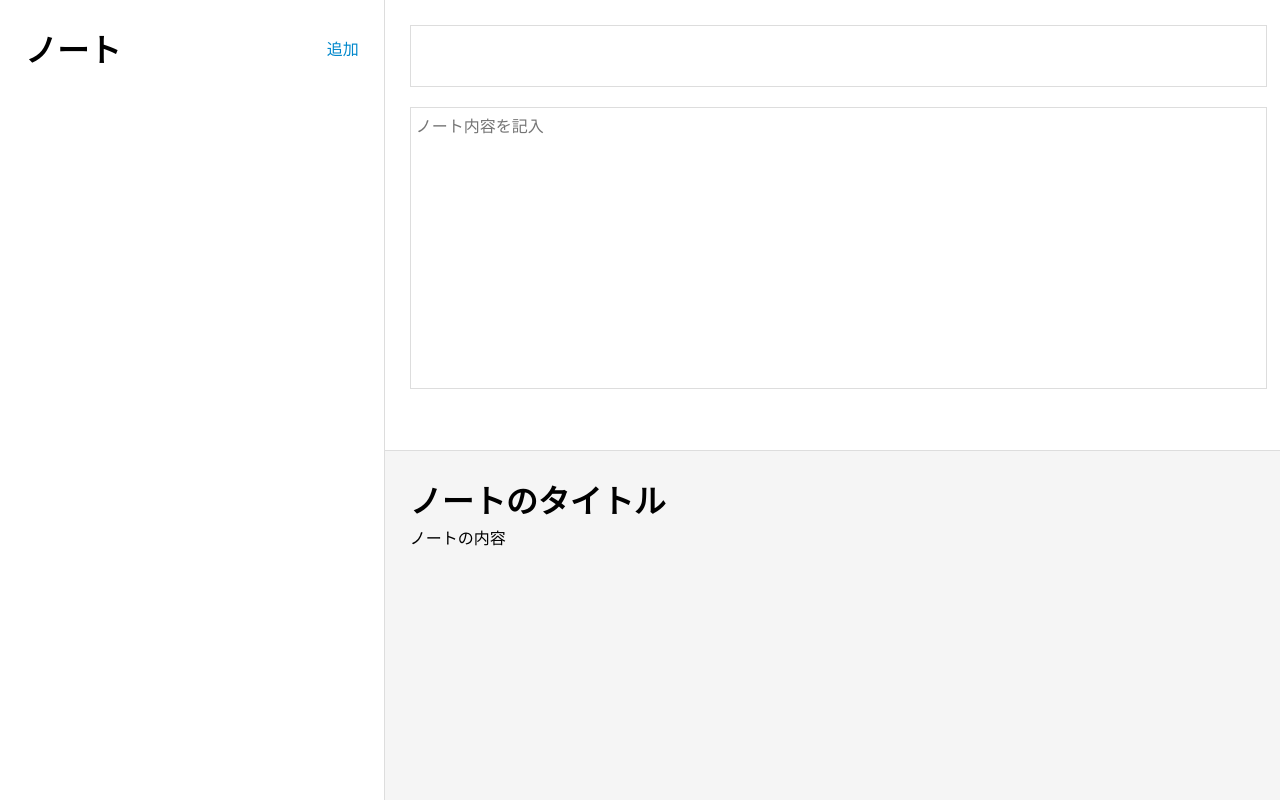
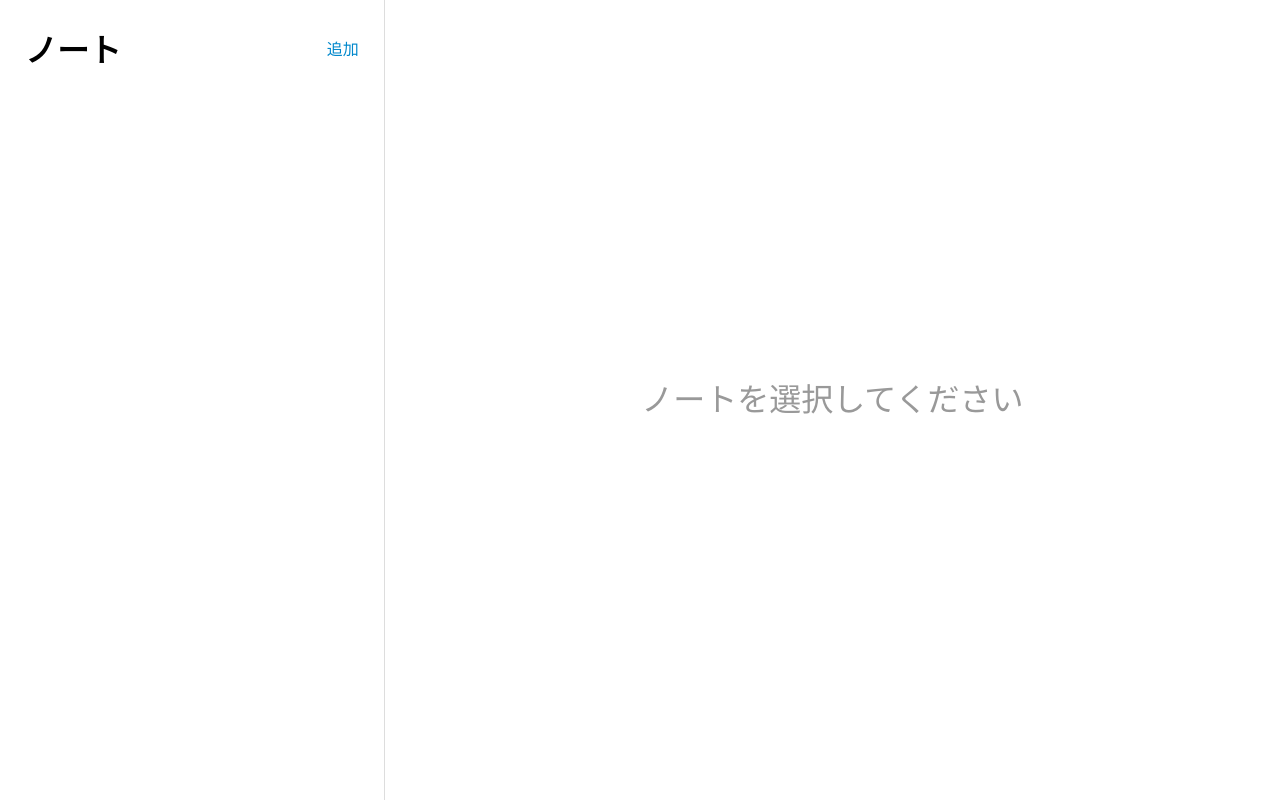
Before and after one commit to bossun11/noteapp-with-react, a React (Create React App) app: page / in a window 1280 px wide. Built offline with nearby package versions, Linux system fonts and the light colour scheme.

Commit message:
Add: 選択したノートをプレビューに出力する機能を追加

```diff
--- a/src/App.jsx
+++ b/src/App.jsx
@@ -16,12 +16,15 @@
       modDate: Date.now(),
     };
     setNotes([...notes, newNote]);
-    console.log(notes);
   };
 
   const onDeleteNote = (id) => {
     const filterNotes = notes.filter((note) => note.id !== id);
     setNotes(filterNotes);
+  };
+
+  const getActiveNote = () => {
+    return notes.find((note) => note.id === activeNote);
   };
 
   return (
@@ -33,7 +36,7 @@
         activeNote={activeNote}
         setActiveNote={setActiveNote}
       />
-      <Main />
+      <Main getActiveNote={getActiveNote()} />
     </div>
   );
 }
--- a/src/components/Main.jsx
+++ b/src/components/Main.jsx
@@ -1,7 +1,10 @@
 import React from "react";
 import "../styles/Main.css";
 
-const Main = () => {
+const Main = ({ getActiveNote }) => {
+  if (!getActiveNote) {
+    return <div className="no-active-note">ノートを選択してください</div>;
+  }
   return (
     <div className="app-main">
       <div className="app-main-note-edit">
@@ -9,8 +12,8 @@
         <textarea placeholder="ノート内容を記入"></textarea>
       </div>
       <div className="app-main-note-preview">
-        <h1 className="preview-title">ノートのタイトル</h1>
-        <div className="markdown-preview">ノートの内容</div>
+        <h1 className="preview-title">{getActiveNote.title}</h1>
+        <div className="markdown-preview">{getActiveNote.content}</div>
       </div>
     </div>
   );
--- a/src/styles/Main.css
+++ b/src/styles/Main.css
@@ -44,3 +44,12 @@
   padding: 0 25px 25px 25px;
   line-height: 2rem;
 }
+
+.no-active-note {
+  width: 70%;
+  height: 100vh;
+  line-height: 100vh;
+  text-align: center;
+  font-size: 2rem;
+  color: #999;
+}
```
